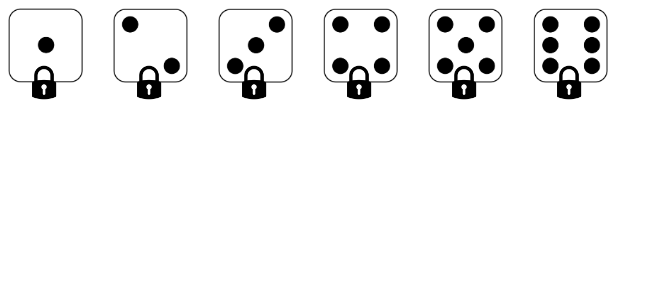
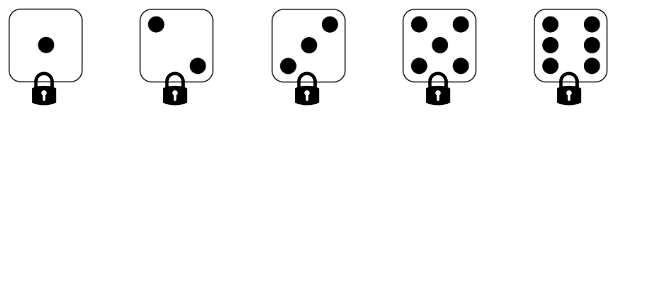
Before and after one commit to SkipperEl/yz2, a Next.js app: page / in a window 1280 px wide. Shown: the top 300 px of the page, without its empty margins (0-663 px from the left). Built offline with nearby package versions, Linux system fonts and the light colour scheme.

Commit message:
dice state object

```diff
--- a/components/diceset.js
+++ b/components/diceset.js
@@ -10,9 +10,10 @@ const rowStyle = {
 
 const DiceSet = props => (
   <div style={rowStyle}>
-    {props.values.map((val, i) => (
+    {props.values.map((v, i) => (
       <Die
-        value={val}
+        value={v.value}
+        locked={v.locked}
         key={i}
         onClick={()=>console.log(val)}
       />
--- a/components/die.js
+++ b/components/die.js
@@ -15,7 +15,7 @@ const imgStyle = {
 const lockStyle = {
   width: "35px",
   height: "35px",
-  marginTop: "-18px"
+  marginTop: "-12px"
 };
 
 const Die = props => (
--- a/pages/index.js
+++ b/pages/index.js
@@ -4,7 +4,13 @@ import DiceSet from "../components/diceset";
 export default function Index() {
   return (
     <div>
-      <DiceSet values={[1, 2, 3, 4, 5, 6]} />
+      <DiceSet values={[
+        {value: 1, locked: true},
+        {value: 2, locked: false},
+        {value: 3, locked: true},
+        {value: 5, locked: true},
+        {value: 6, locked: false}
+      ]} />
     </div>
   );
 }
```
